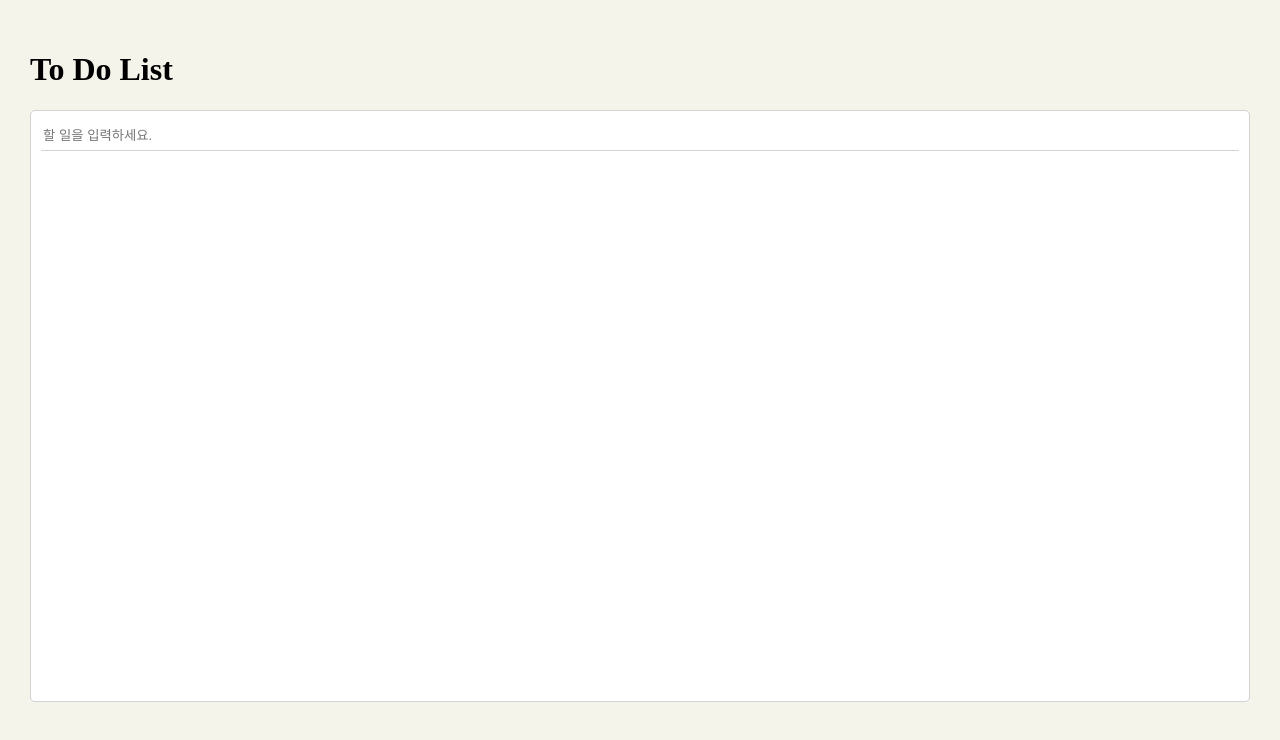
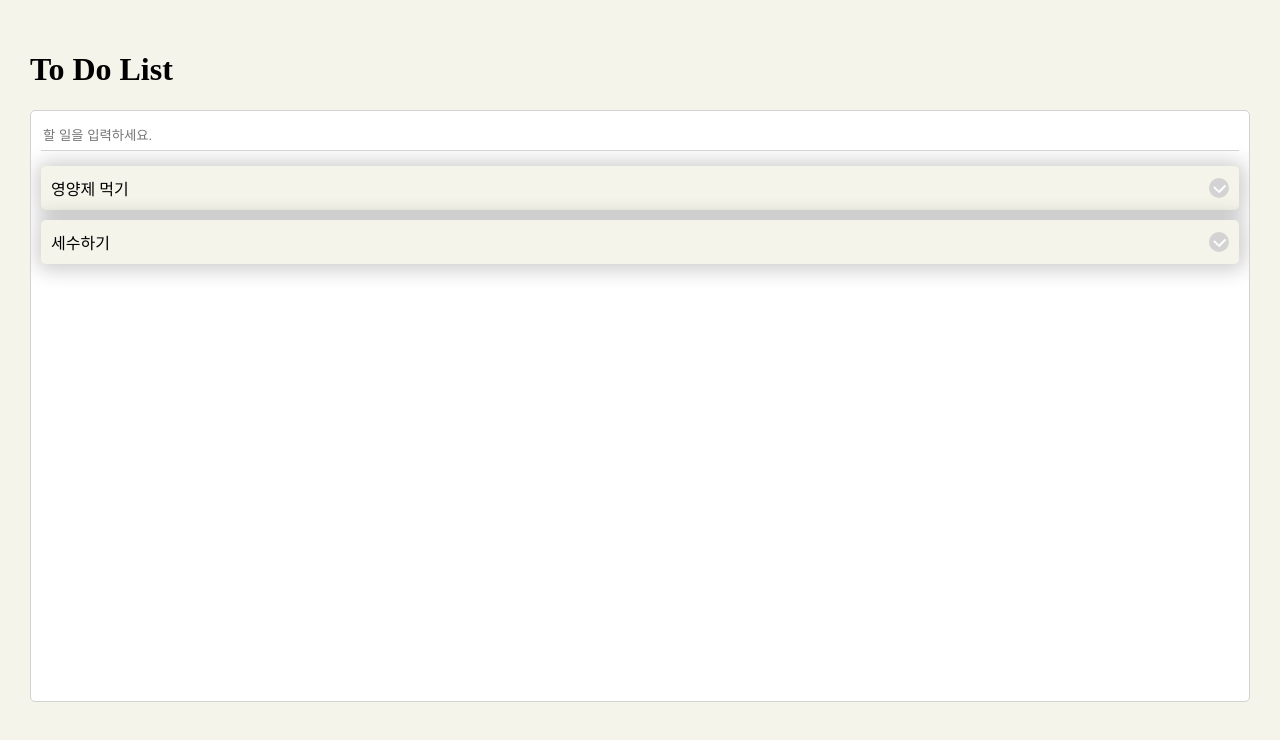
Before and after one commit to baesku789/todo, a React app: page /todo in a window 1280 px wide. Shown: the top 740 px of the page. Built offline with nearby package versions, Linux system fonts and the light colour scheme.

Commit message:
[master] - 체크 기능 추가

```diff
--- a/src/page/components/todo/Todo.tsx
+++ b/src/page/components/todo/Todo.tsx
@@ -2,16 +2,30 @@ import * as React from "react";
 import styles from './todo.scss'
 import {useState} from "react";
 import {v4 as uuidv4} from 'uuid'
+import cn from 'classnames'
 
 interface todoState {
-    id: string
+    id: string,
     text: string,
     date : string,
     done : boolean
 }
 
 const Todo = () => {
-    const [todoList, setTodoList] = useState<todoState[]>([]);
+    const [todoList, setTodoList] = useState<todoState[]>([
+        {
+            id: uuidv4(),
+            text: "영양제 먹기",
+            date : "2/27",
+            done : false
+        },
+        {
+            id: uuidv4(),
+            text: "세수하기",
+            date : "2/27",
+            done : false
+        }
+    ]);
     const [text, setText] = useState("");
 
     const date = new Date();
@@ -27,6 +41,14 @@ const Todo = () => {
     const onChange = (e: React.ChangeEvent<HTMLInputElement>) => {
         const {value} = e.target;
         setText(value)
+    }
+
+    const onToggle = (id : string) => {
+        setTodoList(
+            todoList.map((todo) => (
+                todo.id === id ? {...todo, done: !todo.done} : todo
+            ))
+        )
     }
 
     return (
@@ -50,17 +72,17 @@ const Todo = () => {
                           <div
                               className={styles.todoList}
                               key={todo?.id}
+                              onClick={() => onToggle(todo?.id)}
                           >
                               <div>{todo.text}</div>
-                              <div className={styles.date}>{todo?.date}</div>
+                              <div className={cn(styles.check_box, todo.done && styles.done)}>
+                                  <div className={styles.check1}/>
+                                  <div className={styles.check2}/>
+                              </div>
                           </div>
                       )
                     })
                 }
-                {/*<div className={cn(styles.plus_circle, inputDisplay && styles.x_btn)} onClick={() => setInputDisplay(!inputDisplay)}>*/}
-                {/*    <div className={styles.plus_1}/>*/}
-                {/*    <div className={styles.plus_2}/>*/}
-                {/*</div>*/}
             </div>
         </div>
     )
--- a/src/page/components/todo/todo.scss
+++ b/src/page/components/todo/todo.scss
@@ -33,36 +33,37 @@
     cursor: pointer;
     box-shadow: 1px 1px 20px 5px rgba(0, 0, 0, 0.2);
 
+    .check_box{
+      border-radius: 50%;
+      background: lightgrey;
+      width: 20px;
+      height: 20px;
+      position: relative;
+
+      .check1{
+        border-top: 2px solid white;
+        width: 6px;
+        position: absolute;
+        top: 10px;
+        left: 4px;
+        transform: rotate(45deg);
+      }
+      .check2{
+        border-top: 2px solid white;
+        position: absolute;
+        width: 10px;
+        top: 10px;
+        left: 7.5px;
+        transform: rotate(135deg);
+      }
+    }
+
+    .done{
+      background: lawngreen;
+    }
+
     .date{
       font-size: 13px;
     }
   }
-
-  .plus_circle{
-    width: 30px;
-    height: 30px;
-    border-radius: 50%;
-    background: lightgray;
-    margin: 20px auto;
-    cursor: pointer;
-
-    .plus_1{
-      position: relative;
-      width: 60%;
-      top: 13px;
-      left: 6px;
-      border-top: 3px solid black;
-    }
-    .plus_2{
-      position: relative;
-      width: 60%;
-      top: 10px;
-      left: 5.7px;
-      transform: rotate(90deg);
-      border-top: 3px solid black;
-    }
-  }
-  .x_btn{
-    transform: rotate(45deg);
-  }
 }
```
